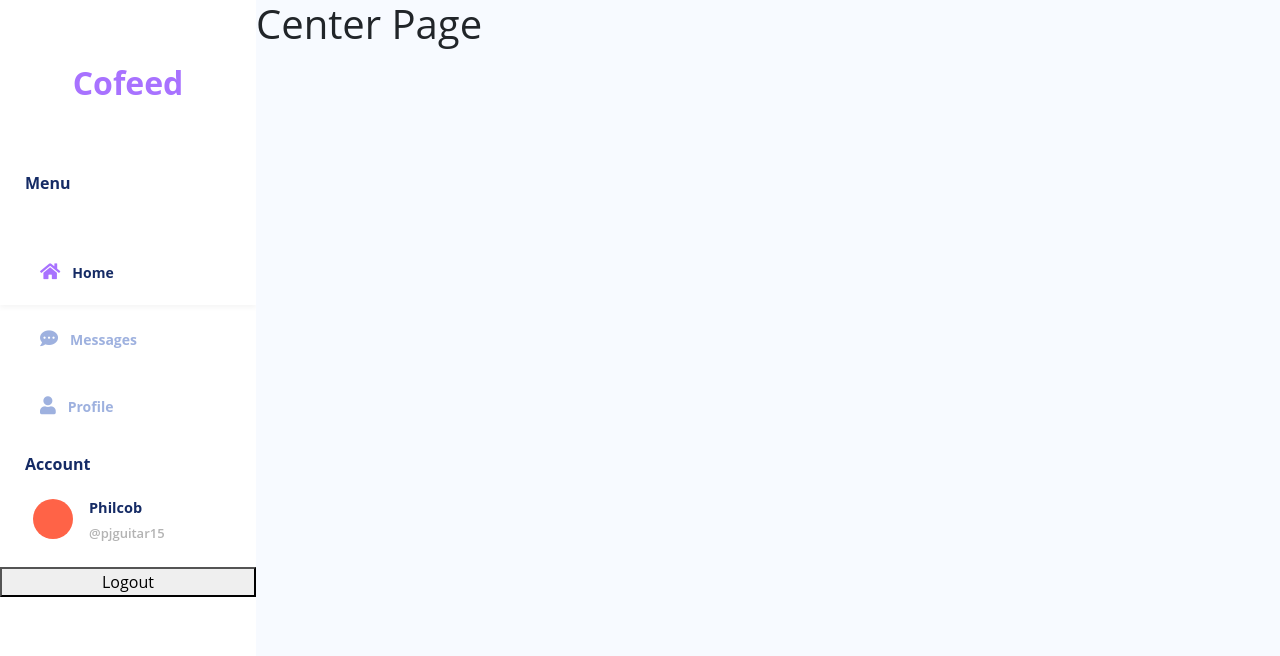
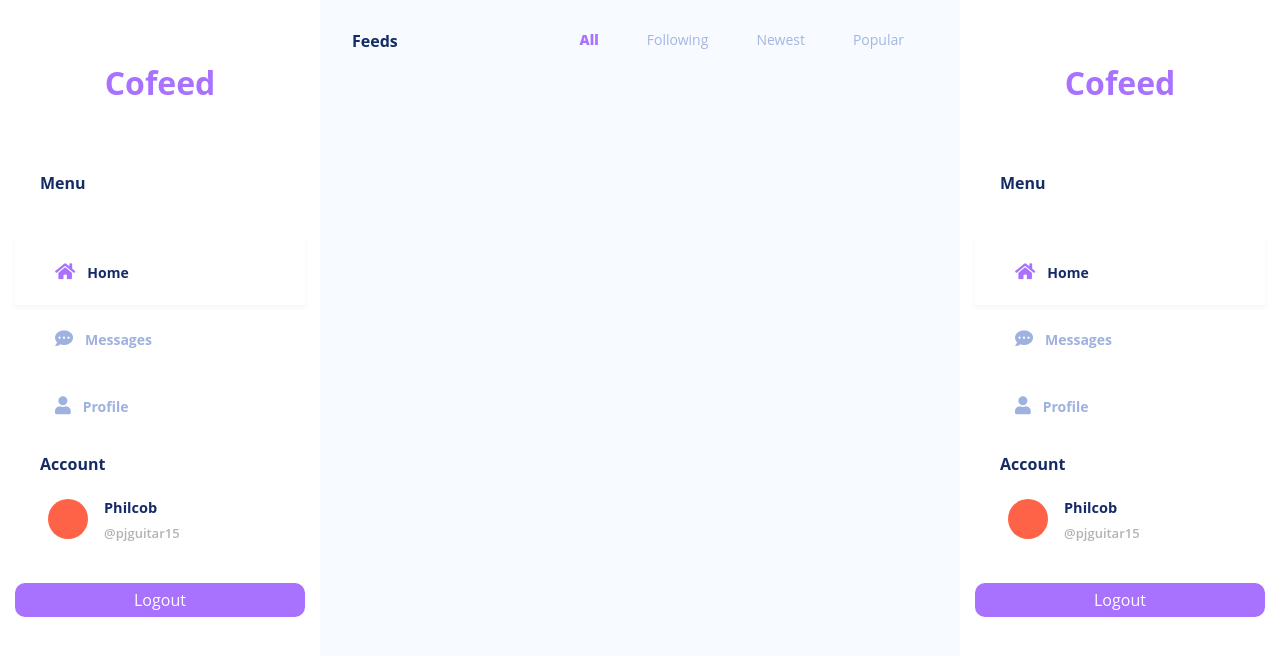
Before and after one commit to pjguitar15/firebase-socialmedia-react, a React (Create React App) app: page / in a window 1280 px wide. Shown: the top 656 px of the page. Built offline with nearby package versions, Linux system fonts and the light colour scheme; no server answers; sample sign-in values are in the browser's storage.

Commit message:
added feed link filter, changed button color on login and signup page

```diff
--- a/public/index.html
+++ b/public/index.html
@@ -30,7 +30,7 @@
       work correctly both with client-side routing and a non-root public URL.
       Learn how to configure a non-root public URL by running `npm run build`.
     -->
-    <title>React App</title>
+    <title>Firebase Social Media App</title>
   </head>
   <body>
     <noscript>You need to enable JavaScript to run this app.</noscript>
--- a/src/routes/HomePage/Home/Center/CenterPage.jsx
+++ b/src/routes/HomePage/Home/Center/CenterPage.jsx
@@ -1,10 +1,13 @@
 import React from 'react'
-
+// styled components
+import { CenterWrapper } from './Styles/MainStyles.jsx'
+// components
+import Feeds from './HomeRoute/Feeds.jsx'
 const CenterPage = () => {
   return (
-    <div style={{ background: '#F7FAFF' }} className='w-100'>
-      <h1>Center Page</h1>
-    </div>
+    <CenterWrapper style={{ background: '#F7FAFF' }} className='w-100'>
+      <Feeds />
+    </CenterWrapper>
   )
 }
 
--- /dev/null
+++ b/src/routes/HomePage/Home/Center/HomeRoute/Feeds.jsx
@@ -0,0 +1,50 @@
+import React from 'react'
+import { SmallBoldText } from '../../Sidebar/Styles/Main.style.jsx'
+import { FeedFilterStyle } from '../Styles/MainStyles.jsx'
+// Reuse setLinkActive hook from Sidebar folder
+import useSetLinkActive from '../../Sidebar/CustomHook/useSetLinkActive.jsx'
+const Feeds = () => {
+  const { feedLinkActive, setFeedActiveHandler } = useSetLinkActive()
+  return (
+    <div className='d-flex justify-content-between'>
+      <SmallBoldText>Feeds</SmallBoldText>
+      {/* Feed Filter */}
+      <div className='d-flex justify-content-between'>
+        <FeedFilterStyle
+          onClick={setFeedActiveHandler}
+          id='all'
+          active={feedLinkActive.all}
+          className='mx-2'
+        >
+          All
+        </FeedFilterStyle>
+        <FeedFilterStyle
+          onClick={setFeedActiveHandler}
+          id='following'
+          active={feedLinkActive.following}
+          className='mx-2'
+        >
+          Following
+        </FeedFilterStyle>
+        <FeedFilterStyle
+          onClick={setFeedActiveHandler}
+          id='newest'
+          active={feedLinkActive.newest}
+          className='mx-2'
+        >
+          Newest
+        </FeedFilterStyle>
+        <FeedFilterStyle
+          onClick={setFeedActiveHandler}
+          id='popular'
+          active={feedLinkActive.popular}
+          className='mx-2'
+        >
+          Popular
+        </FeedFilterStyle>
+      </div>
+    </div>
+  )
+}
+
+export default Feeds
--- /dev/null
+++ b/src/routes/HomePage/Home/Center/Styles/MainStyles.jsx
@@ -0,0 +1,12 @@
+import styled from 'styled-components'
+
+export const CenterWrapper = styled.div`
+  padding: 2rem;
+`
+export const FeedFilterStyle = styled.h6`
+  color: ${({ active }) => (active ? '#A872FF;' : '#a4b6e1;')};
+  font-size: 14px;
+  padding: 0 1rem;
+  cursor: pointer;
+  font-weight: ${({ active }) => active && '800'};
+`
--- a/src/routes/HomePage/Home/Main.jsx
+++ b/src/routes/HomePage/Home/Main.jsx
@@ -27,6 +27,7 @@ const Main = () => {
       {error && <Alert variant='danger'>{error}</Alert>}
       <MainSidebar logoutHandler={logoutHandler} />
       <CenterPage />
+      <MainSidebar logoutHandler={logoutHandler} />
     </div>
   )
 }
--- a/src/routes/HomePage/Home/Sidebar/CustomHook/useSetLinkActive.jsx
+++ b/src/routes/HomePage/Home/Sidebar/CustomHook/useSetLinkActive.jsx
@@ -5,6 +5,12 @@ const useSetLinkActive = () => {
     home: true,
     messages: false,
     profile: false,
+  })
+  const [feedLinkActive, setFeedLinkActive] = useState({
+    all: true,
+    following: false,
+    newest: false,
+    popular: false,
   })
   const setActiveHandler = (e) => {
     switch (e.target.id) {
@@ -21,7 +27,45 @@ const useSetLinkActive = () => {
         break
     }
   }
-  return { setActiveHandler, linkActive }
+  const setFeedActiveHandler = (e) => {
+    switch (e.target.id) {
+      case 'all':
+        setFeedLinkActive({
+          all: true,
+          following: false,
+          newest: false,
+          popular: false,
+        })
+        break
+      case 'following':
+        setFeedLinkActive({
+          all: false,
+          following: true,
+          newest: false,
+          popular: false,
+        })
+        break
+      case 'newest':
+        setFeedLinkActive({
+          all: false,
+          following: false,
+          newest: true,
+          popular: false,
+        })
+        break
+      case 'popular':
+        setFeedLinkActive({
+          all: false,
+          following: false,
+          newest: false,
+          popular: true,
+        })
+        break
+      default:
+        break
+    }
+  }
+  return { setActiveHandler, linkActive, setFeedActiveHandler, feedLinkActive }
 }
 
 export default useSetLinkActive
--- a/src/routes/HomePage/Home/Sidebar/MainSidebar.jsx
+++ b/src/routes/HomePage/Home/Sidebar/MainSidebar.jsx
@@ -6,6 +6,7 @@ import {
   Container,
   NavLinksStyle,
   IconStyle,
+  LogOutButton,
 } from './Styles/Main.style.jsx'
 // import custom hook
 import useSetLinkActive from './CustomHook/useSetLinkActive.jsx'
@@ -15,7 +16,7 @@ import AccountSection from './AccountSection.jsx'
 const MainSidebar = ({ logoutHandler }) => {
   const { setActiveHandler, linkActive } = useSetLinkActive()
   return (
-    <Sidebar>
+    <Sidebar className='col-xl-3 col-md-4 col-sm-5'>
       <Navbrand />
       <Container>
         <SmallBoldText>Menu</SmallBoldText>
@@ -53,9 +54,9 @@ const MainSidebar = ({ logoutHandler }) => {
         </NavLinksStyle>
       </NavlinksWrapper>
       <AccountSection />
-      <button className='w-100' onClick={logoutHandler}>
+      <LogOutButton className='w-100' onClick={logoutHandler}>
         Logout
-      </button>
+      </LogOutButton>
     </Sidebar>
   )
 }
--- a/src/routes/HomePage/Home/Sidebar/Styles/Main.style.jsx
+++ b/src/routes/HomePage/Home/Sidebar/Styles/Main.style.jsx
@@ -1,7 +1,6 @@
 import styled from 'styled-components'
 export const Sidebar = styled.div`
   background: white;
-  width: 25%;
   height: 100vh;
 `
 export const Container = styled.div`
@@ -54,3 +53,17 @@ export const CircleDiv = styled.div`
   width: 40px;
   background: tomato;
 `
+export const LogOutButton = styled.button`
+  margin-top: 1rem;
+  background: #a872ff;
+  padding: 3px 0;
+  color: white;
+  border: 2px solid #a872ff;
+  border-radius: 10px;
+  transition-duration: 0.3s;
+  &:hover {
+    background: none;
+    color: #a872ff;
+    transition-duration: 0.3s;
+  }
+`
--- a/src/routes/LoginSignUp/Styles/Button.jsx
+++ b/src/routes/LoginSignUp/Styles/Button.jsx
@@ -1,7 +1,7 @@
 import styled from 'styled-components'
 
 const Button = styled.button`
-  background: #3ea2f9;
+  background: #a872ff;
   border: none;
   width: 100%;
   margin-top: ${(props) => (props.addMarginTop ? '16px' : '0')};
```
